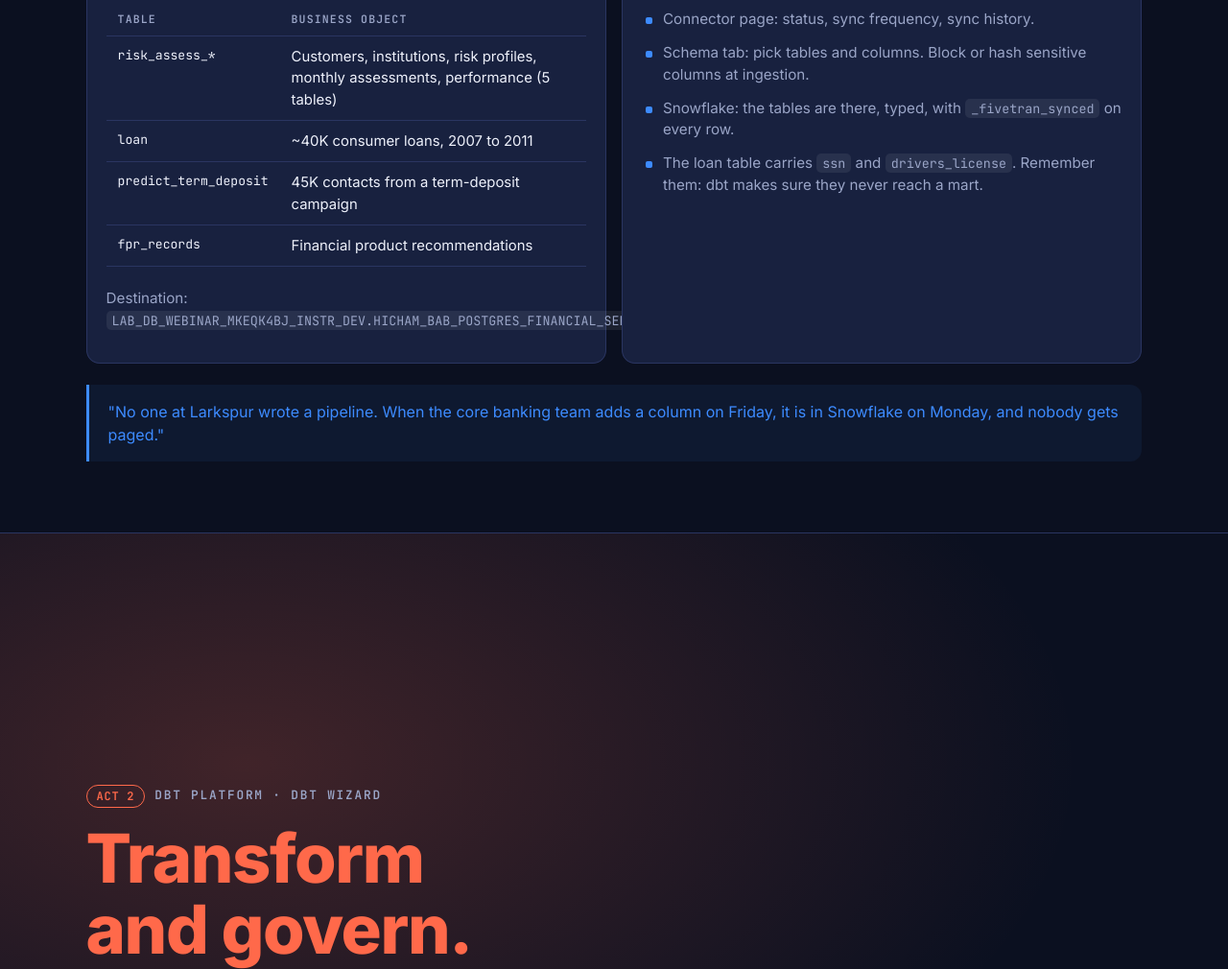
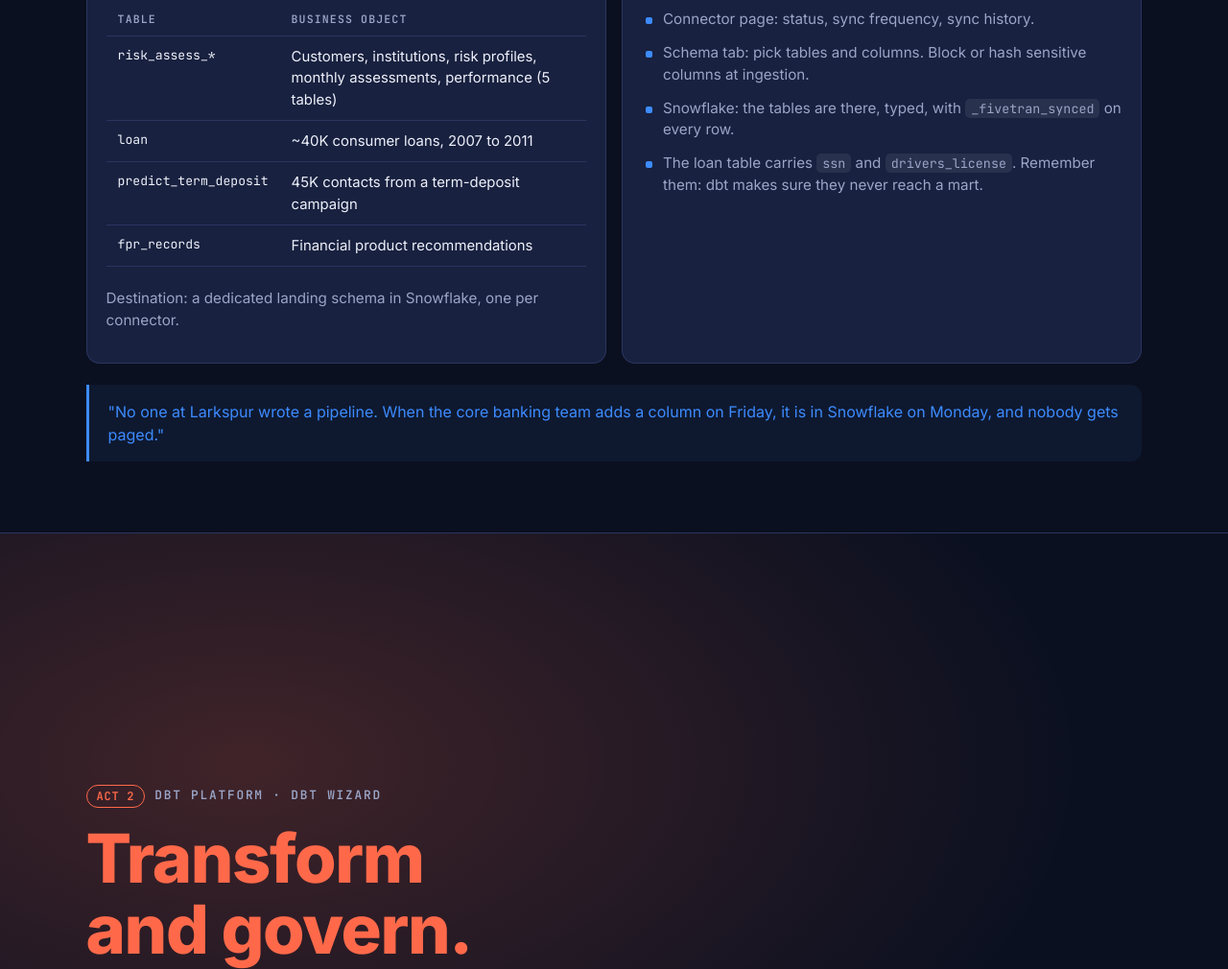
Before and after one commit to hicham-bab/larkspur-demo-flow, a plain HTML site: page index.html in a window 1280 px wide. Shown: the part 3444-4454 px from the top of the page at 96% size. Drawn offline with Linux system fonts and the light colour scheme.

Commit message:
Remove account and database identifiers for public hosting
Co-Authored-By: Claude Opus 5.5 <noreply@anthropic.com>

```diff
--- a/index.html
+++ b/index.html
@@ -255,7 +255,7 @@ body.notes-on aside.notes { display: block; }
           <tr><td class="mono">predict_term_deposit</td><td>45K contacts from a term-deposit campaign</td></tr>
           <tr><td class="mono">fpr_records</td><td>Financial product recommendations</td></tr>
         </table>
-        <p class="small mt">Destination: <code>LAB_DB_WEBINAR_MKEQK4BJ_INSTR_DEV.HICHAM_BAB_POSTGRES_FINANCIAL_SERVICES</code></p>
+        <p class="small mt">Destination: a dedicated landing schema in Snowflake, one per connector.</p>
       </div>
       <div class="card ft-b">
         <h3>What to show</h3>
@@ -508,8 +508,7 @@ body.notes-on aside.notes { display: block; }
           </table>
         </div>
         <ul class="clean mt">
-          <li>Snowflake: <code>a3209653506471-sales_eng_hands_on_lab</code>, lab <code>webinar_mkeqk4bj</code></li>
-          <li>Gold layer: <code>LAB_DB_WEBINAR_MKEQK4BJ_INSTR_PROD.CORE</code>, views in <code>.SEMANTIC</code></li>
+          <li>Gold layer: schema <code>CORE</code> in the prod database, semantic views in <code>SEMANTIC</code></li>
           <li>All prompts: <code>DEMO_PROMPTS.md</code> at the repo root</li>
           <li>Reset: re-checkout <code>demo/wizard-fix-me</code>; drop any Wizard branch after the demo</li>
         </ul>
```
